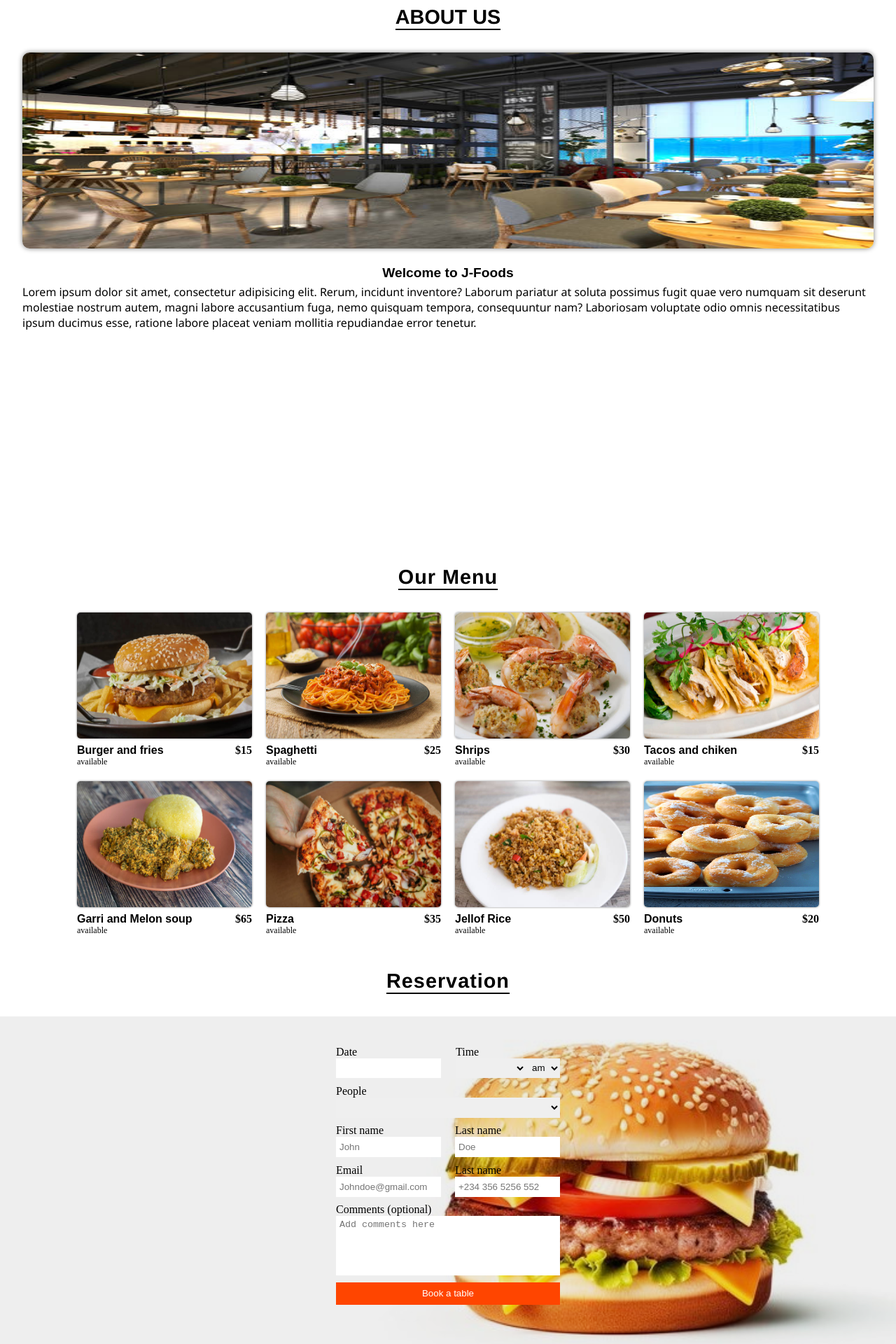
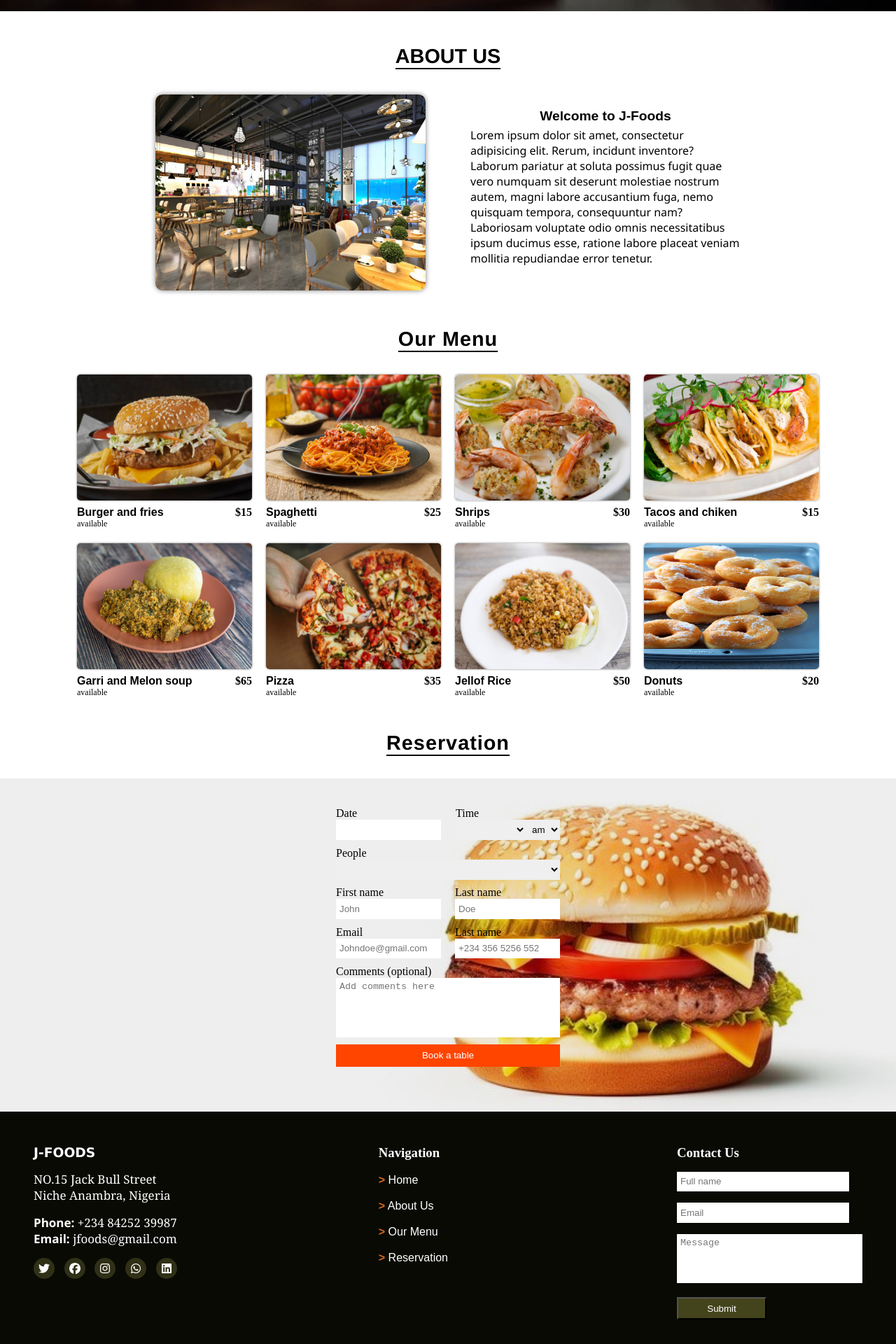
Before and after one commit to Jerryemmanuel01/J-Foods, a React (Create React App) app: page / in a window 1280 px wide. Shown: the part 760-2680 px from the top of the page at 70% size. Built offline with nearby package versions, Linux system fonts and the light colour scheme.

Commit message:
completely responsive

```diff
--- a/src/App.js
+++ b/src/App.js
@@ -1,22 +1,21 @@
-import React from 'react';
+import React from "react";
 import "./index.css";
 import Home from "./component/Home";
-import About from './component/About';
-import Menu from './component/Menu';
-import Reservation from './component/Reservation';
-import Footer from './component/Footer';
+import About from "./component/About";
+import Menu from "./component/Menu";
+import Reservation from "./component/Reservation";
+import Footer from "./component/Footer";
+import Navbar from "./component/Navbar";
 
 export default function App() {
-
-
-    return(
+  return (
     <>
+      <Navbar />
       <Home />
       <About />
       <Menu />
       <Reservation />
       <Footer />
     </>
-
   );
 }
--- a/src/component/Footer.js
+++ b/src/component/Footer.js
@@ -74,21 +74,43 @@ export default function Footer() {
         </div>
 
         <div className="footer--sec2">
+          <div className="contact--us-sec">
             <h3 className="contactUs--head">Contact Us</h3>
             <form>
               <div className="footer--input--div">
-              <input type="text" name="" id="" placeholder="Full name" className="footer--input"/>
+                <input
+                  type="text"
+                  name=""
+                  id=""
+                  placeholder="Full name"
+                  className="footer--input"
+                />
               </div>
               <div className="footer--input--div">
-              <input type="text" name="" id="" placeholder="Email" className="footer--input"/>
+                <input
+                  type="text"
+                  name=""
+                  id=""
+                  placeholder="Email"
+                  className="footer--input"
+                />
               </div>
               <div className="footer--input--div">
-              <textarea name="" id="" cols="30" rows="4" placeholder="Message"/>
+                <textarea
+                  name=""
+                  id=""
+                  cols="30"
+                  rows="4"
+                  placeholder="Message"
+                />
               </div>
               <div className="footer--input--div">
-              <button type="submit" className="contactUs-btn">Submit</button>
+                <button type="submit" className="contactUs-btn">
+                  Submit
+                </button>
               </div>
             </form>
+          </div>
         </div>
       </div>
       <div className="footer-copyright">
--- a/src/component/Home.js
+++ b/src/component/Home.js
@@ -1,9 +1,11 @@
 import React from 'react'
+import Navbar from './Navbar';
 
 export default function Home() {
   return (
     <div className="hero--section">
-      <div className="nav">J-FOODS</div>
+
+
       <div className="hero--body">
         <div className="hero--head">
           <span className='welcome'>Welcome to </span>
--- /dev/null
+++ b/src/component/Navbar.js
@@ -0,0 +1,9 @@
+import React from 'react'
+
+export default function Navbar() {
+  return (
+    <div className='nav--section'>
+      <div className="nav">J-FOODS</div>
+    </div>
+  );
+}
--- a/src/index.css
+++ b/src/index.css
@@ -13,7 +13,9 @@
   background-position: center;
   background-blend-mode: darken;
 }
+.nav--section{
 
+}
 .nav {
   width: 100%;
   height: 3.5rem;
@@ -24,6 +26,8 @@
   justify-content: center;
   align-items: center;
   box-shadow: 0px 3px 5px rgb(77, 62, 62);
+  position: sticky;
+  top: 0;
 }
 
 .hero--body {
@@ -79,9 +83,8 @@
 
 
 .about--section{
-    margin-top: 3rem;
+    margin: 3rem 0px;
     width: 100%;
-    height: 100vh;
     display: flex;
     flex-direction: column;
     align-items: center;
@@ -152,24 +155,6 @@
     justify-content: center;
     flex-wrap: wrap;
     padding: 0px 2rem;
-
-    /* @media (min-width: 400px) {
-        grid-template-columns: repeat(1, 1fr);
-    }
-    @media (min-width: 600px) {
-        grid-template-columns: repeat(2, 1fr);
-        grid-gap: 3rem;
-
-        .menu--img--div{
-            width: 250px;
-            height: 200px;
-            overflow: hidden;
-        }
-    }
-    @media (min-width: 800px) {
-        grid-template-columns: repeat(2, 1fr);
-        width: 700px;
-    } */
 
 }
 .menu--card{
@@ -385,15 +370,49 @@ input{
 
 
 
+@media screen and (min-width: 750px) {
+    .hero--head{
+        font-size: 3.5rem;
+    }
+    .about--body{
+        display: flex;
+        flex-direction: row;
+        width: 100%;
+        justify-content: center;
+        align-items: center;
+    }
+    .about--img--sec{
+        width: 450px;
+    }
+    .about--txt--sec{
+        width: 450px;
+    }
 
-
-
-
-
-
-
-
-
-@media screen and (min-width: 700px) {
-
+    .footer--body{
+        display: flex;
+        flex-direction: row;
+    }
+    .footer--sec1{
+        display: flex;
+        width: 50%;
+        justify-content: space-between;
+    }
+    .footer--sec2{
+        width: 50%;
+        margin-top: 0px;
+        float: right;
+        display: flex;
+        flex-direction: column;
+        justify-content: flex-end;
+        align-items: flex-end;
+    }
+    .address-info{
+        margin-top: 1rem;
+    }
+    .phone--contact{
+        margin-top: 1rem;
+    }
+    .media--info{
+        margin-top: 1rem;
+    }
 }
```
Lines whose indentation alone changed are shown as unchanged.
